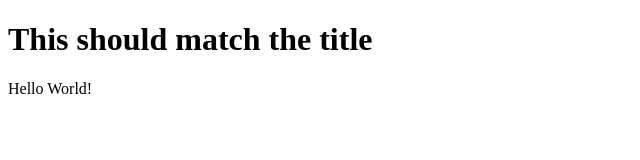
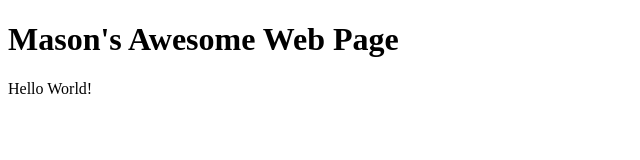
Before and after one commit to MasonDWach/CodingAssignment1, a plain HTML site: page index.html in a window 1280 px wide. Shown: the whole page, without its empty margins (0-640 px from the left). Drawn offline with Linux system fonts and the light colour scheme.

Commit message:
Changed h1

```diff
--- a/index.html
+++ b/index.html
@@ -7,7 +7,7 @@
     <title><Your Mason>'s Awesome Web Page.</title>
   </head>
   <body>
-    <h1>This should match the title</h1>
+    <h1>Mason's Awesome Web Page</h1>
         <div>
             <p>Hello World! </p>
         </div>
```
